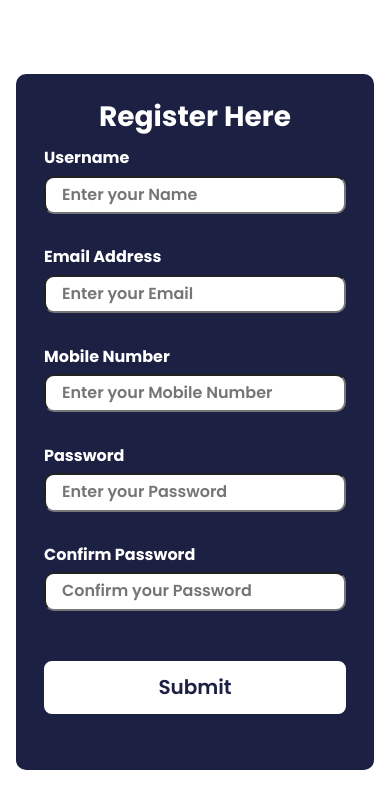
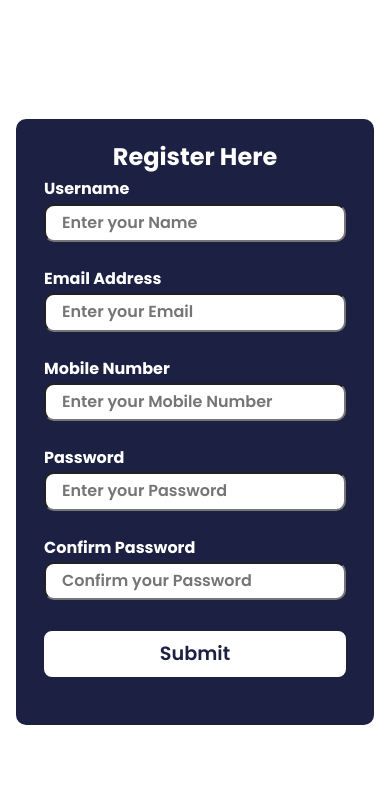
Before and after one commit to PriyankaNegi-123/Form-validation-self, a plain HTML site: page index.html in a window 390 px wide. Drawn offline with Linux system fonts and the light colour scheme.

Commit message:
responsive

```diff
--- a/styles/style.css
+++ b/styles/style.css
@@ -11,7 +11,7 @@
 :root{
     --clr-dark: #1c2042;
     --clr-white: #fff;
-    --max-width: 1140px;
+    --max-width: 450px;
     --transition: all 0.5s ease;
 }
 
@@ -43,9 +43,9 @@ li{
 .btn{
     display: inline-block;
     border-radius: 8px;
-    padding: 0.8rem 1.5rem;
-    margin-top: 0.5rem;
-    font-size: 1.25rem;
+    padding: 0.6rem 1.5rem;
+    margin-top: 0.1rem;
+    font-size: 1.20rem;
     font-weight: 600;
     cursor: pointer;
     background-color: var(--clr-dark);
@@ -71,13 +71,13 @@ li{
 }
 
 .title{
-    font-size: 1.75rem;
+    font-size: 1.5rem;
     text-align: center;
     margin-bottom: 0.5rem;
 }
 
 .submit-form{
-    margin-top: 1rem;
+    margin-top: 0.6rem;
 }
 
 .form-control{
@@ -87,8 +87,8 @@ li{
 label, input{
     display: block;
     width: 100%;
-    margin-bottom: 0.5rem;
-    margin-top: 0.5rem;
+    margin-bottom: 0.3rem;
+    margin-top: 0.3rem;
 }
 
 label{
@@ -97,8 +97,8 @@ label{
 }
 
 input{
-    padding: 0.75rem 1.25rem;
-    font-size: 1.25rem;
+    padding: 0.65rem 1.25rem;
+    font-size: 1rem;
     font-weight: 600;
     border-radius: 10px;
     outline: none;
@@ -114,7 +114,7 @@ input{
 
 .form-control small{
     color: red;
-    font-size: 0.8rem;
+    font-size: 0.6rem;
     /* position: absolute;
     bottom: -1.5rem;
     left: 0.5rem; */
@@ -142,7 +142,7 @@ input{
 .btn-block{
     display:block;
     width: 100%;
-    margin: 1.5rem auto 0.5rem auto;
+    margin: 0.5rem auto 0.01rem auto;
 }
 
 @media screen and (max-width: 768px){
```
